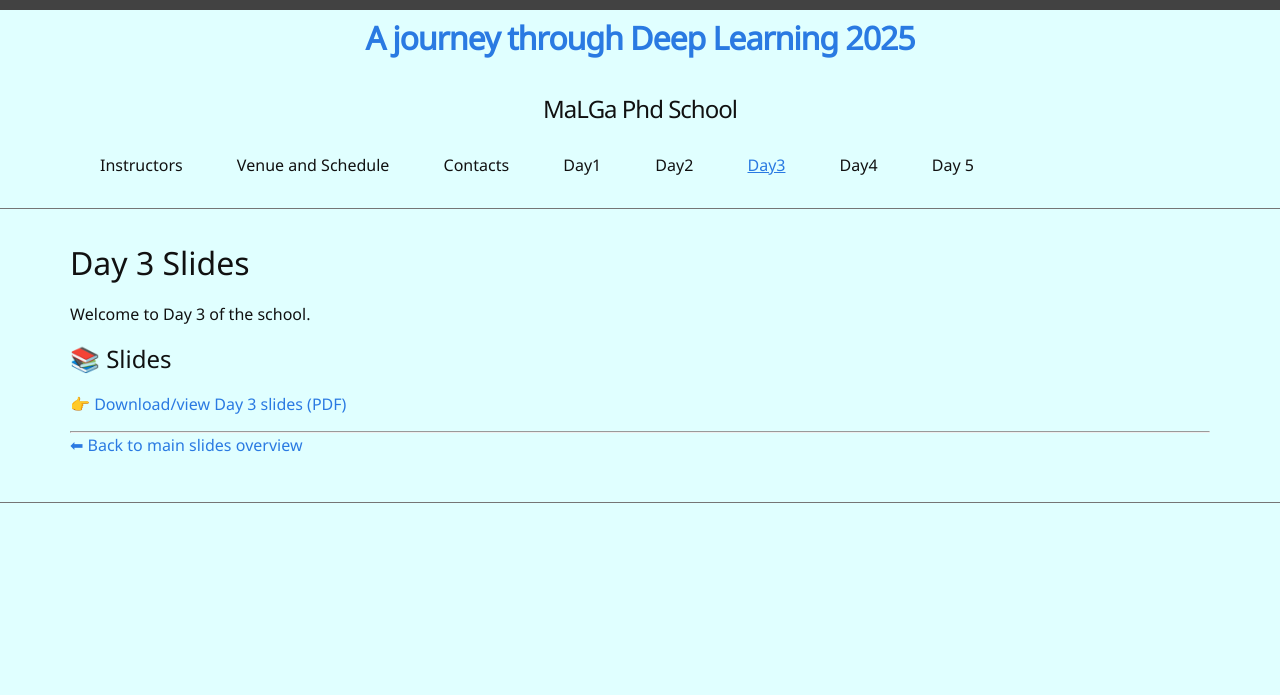
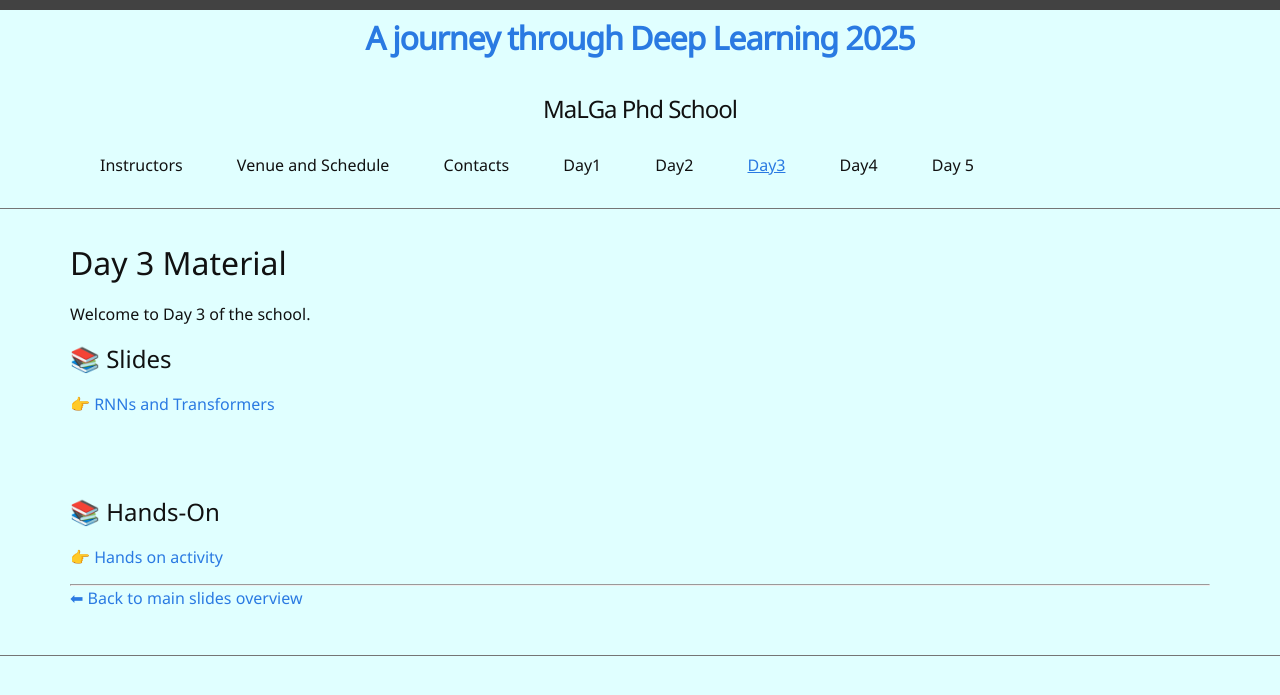
Before and after one commit to A-Journey-through-Deep-Learning/2025, a Jekyll site: the page built from Day3.md, in a window 1280 px wide. Shown: the top 695 px of the page. Built offline with Jekyll 4.4.1, drawn with Linux system fonts in a browser that asks for light colours.

Commit message:
Update Day3.md

```diff
--- a/Day3.md
+++ b/Day3.md
@@ -3,15 +3,21 @@ title: Day3
 nav: true
 ---
 
-# Day 3 Slides
+# Day 3 Material
 
 Welcome to Day 3 of the school.
 
 ## 📚 Slides
 
 
-👉 [Download/view Day 3 slides (PDF)](slide_day_3.pdf)
+👉 [RNNs and Transformers](/Slides/05_Networks4Sequences.pdf)
 
+<br>
+<br>
+
+## 📚 Hands-On
+
+👉 [Hands on activity](/Hands_on/CRNNs_and_Transformers.ipynb)
 
 ---
 
```
